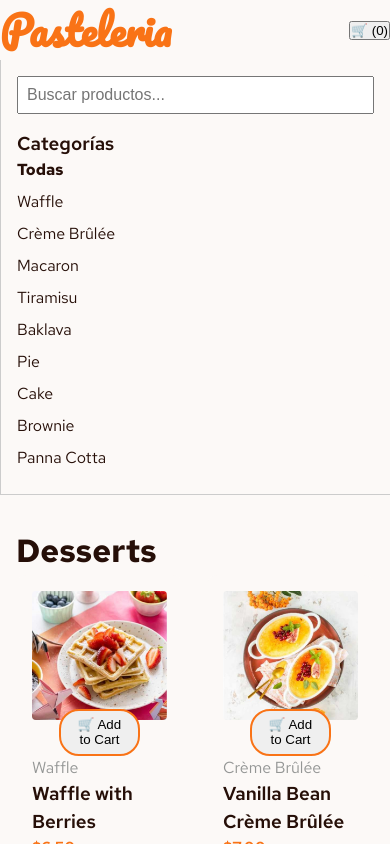
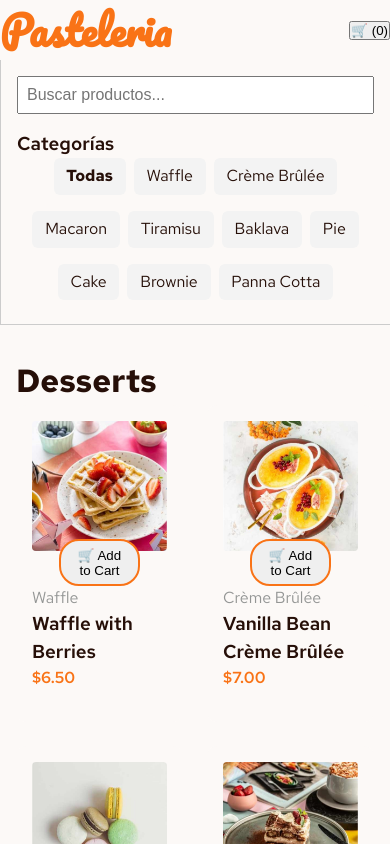
Before and after one commit to anatmb/frontendmentorcar, a React (Vite) app: page / in a window 390 px wide. Shown: the top 844 px of the page. Built offline with nearby package versions, Linux system fonts and the light colour scheme.

Commit message:
mejorado el responsive para las categorias

```diff
--- a/src/App.css
+++ b/src/App.css
@@ -65,14 +65,35 @@ aside {
     order: -1;
   }
 
+  /* 🔹 Categorías en horizontal y con salto de línea si no caben */
+  aside ul {
+    display: flex;
+    flex-wrap: wrap; /* permite que bajen a la siguiente fila */
+    justify-content: center; /* centra horizontalmente */
+    gap: 0.5rem; /* espacio entre categorías */
+    padding: 0;
+  }
+
+  aside li {
+    background: #f3f3f3;
+    padding: 0.4rem 0.8rem;
+    border-radius: 6px;
+    cursor: pointer;
+    white-space: nowrap; /* evita que se partan palabras */
+  }
+
+  aside li:hover {
+    background: #ddd;
+  }
+
   .product-grid {
     grid-template-columns: 1fr;
     gap: 1rem;
   }
 }
 
-/* 📲 Pantallas medianas: >375px y <1440px */
-@media (min-width: 376px) and (max-width: 1439px) {
+/* 📲 Pantallas medianas: >375px y <990px */
+@media (min-width: 376px) and (max-width: 990px) {
   .layout {
     flex-direction: column;
   }
@@ -83,6 +104,27 @@ aside {
     width: 100%;
     order: -1;
   }
+    /* 🔹 Categorías en horizontal y con salto de línea si no caben */
+  aside ul {
+    display: flex;
+    flex-wrap: wrap; /* permite que bajen a la siguiente fila */
+    justify-content: center; /* centra horizontalmente */
+    gap: 0.5rem; /* espacio entre categorías */
+    padding: 0;
+  }
+
+  aside li {
+    background: #f3f3f3;
+    padding: 0.4rem 0.8rem;
+    border-radius: 6px;
+    cursor: pointer;
+    white-space: nowrap; /* evita que se partan palabras */
+  }
+
+  aside li:hover {
+    background: #ddd;
+  }
+
 
   .product-grid {
     grid-template-columns: repeat(2, 1fr);
@@ -91,7 +133,7 @@ aside {
 }
 
 /* 🖥 Escritorio grande: ≥ 1440px */
-@media (min-width: 1440px) {
+@media (min-width: 991px) {
   .layout {
     flex-direction: row;
   }
```
